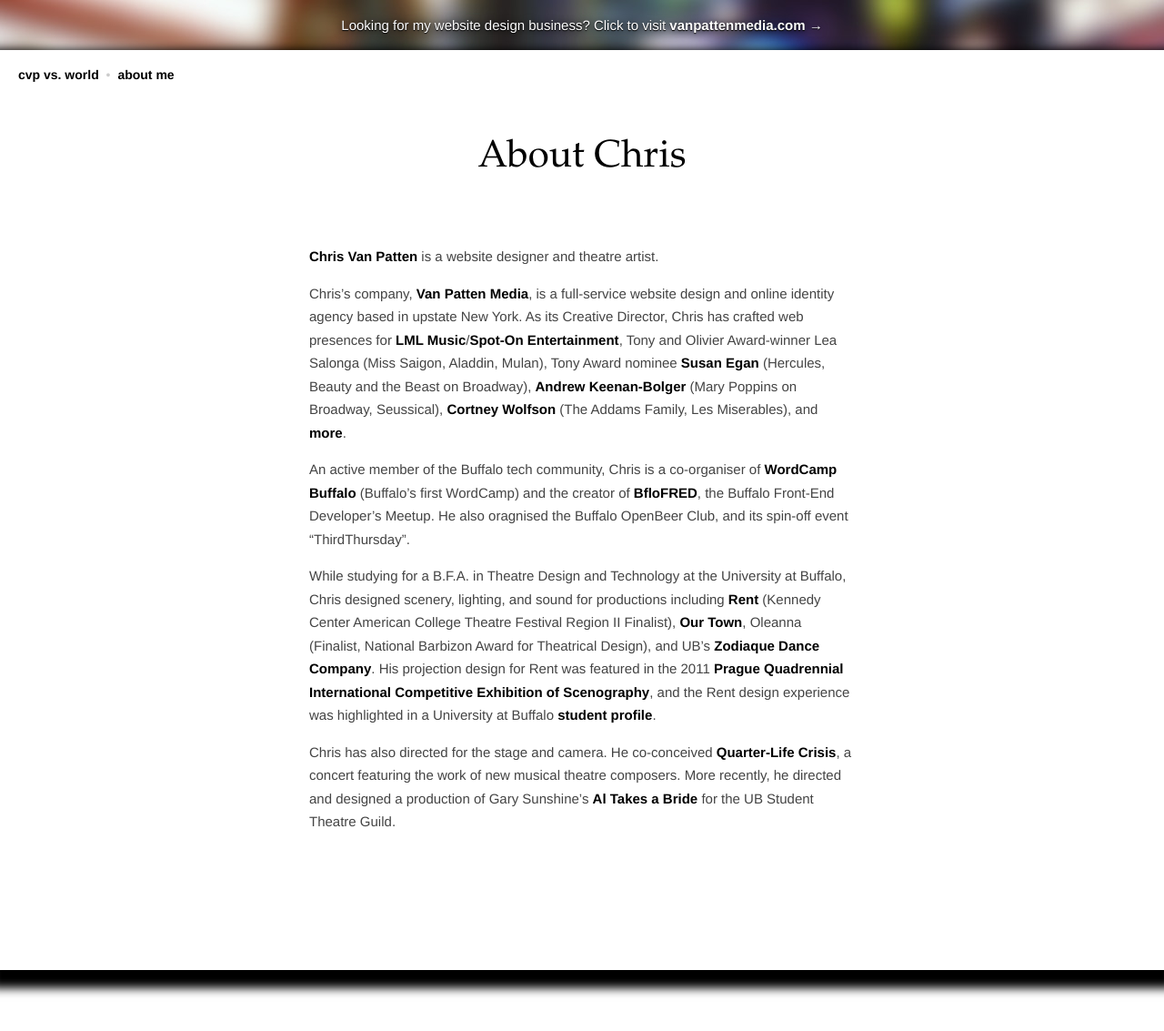
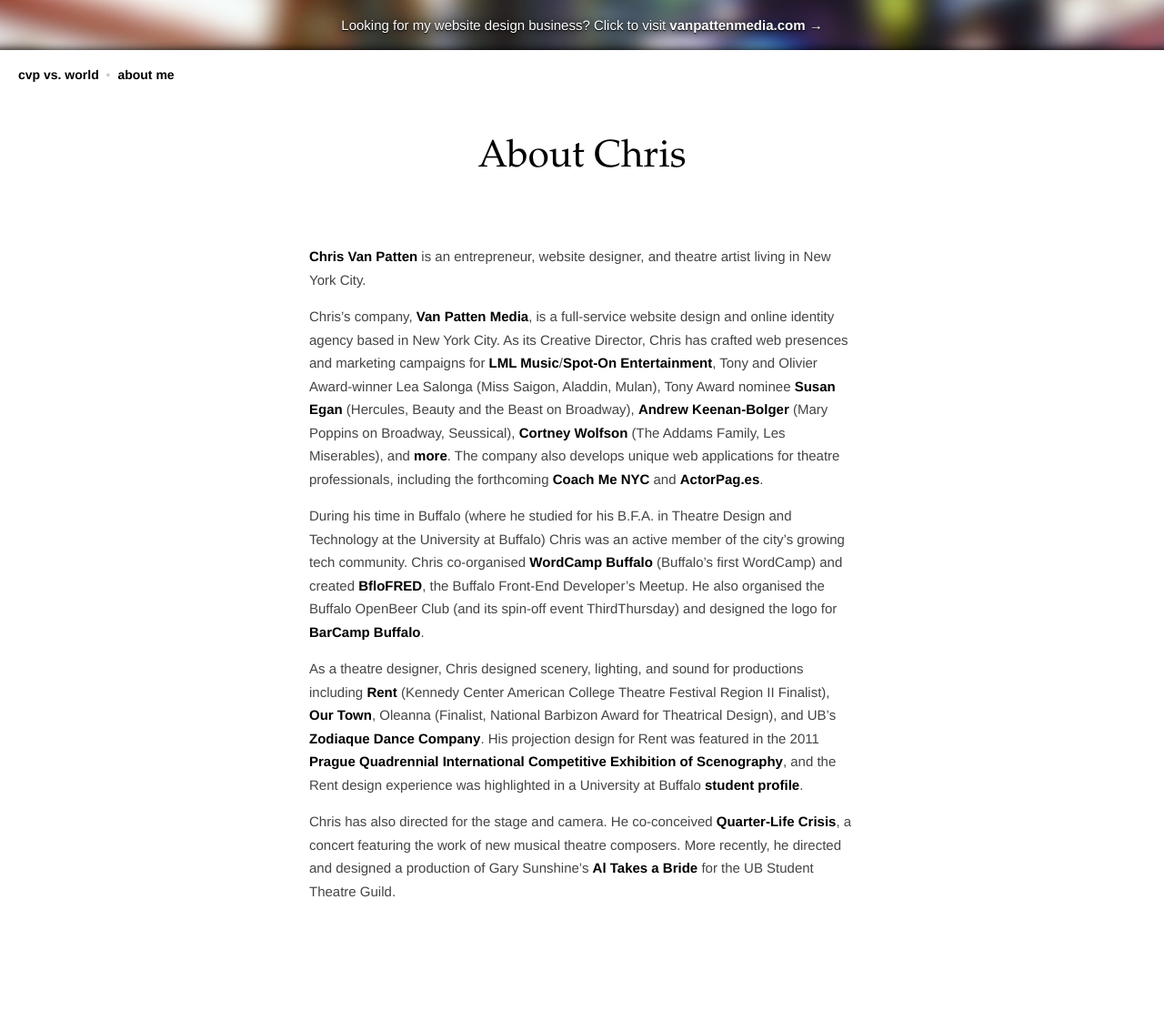
Before and after one commit to chrisvanpatten/chrisvanpatten.github.com, a Jekyll site: the page built from about/index.md, in a window 1280 px wide and 1142 px high. Shown: the top 1133 px of the window at 91% size. Built offline with Jekyll 4.4.1, drawn with Linux system fonts in a browser that asks for light colours.

Commit message:
Bio updates

```diff
--- a/about/index.md
+++ b/about/index.md
@@ -6,12 +6,12 @@ status: publish
 title: About Chris
 ---
 
-**[Chris Van Patten](http://www.chrisvanpatten.com/)** is a website designer and theatre artist.
+**[Chris Van Patten](http://www.chrisvanpatten.com/)** is an entrepreneur, website designer, and theatre artist living in New York City.
 
-Chris's company, [Van Patten Media](http://www.vanpattenmedia.com/), is a full-service website design and online identity agency based in upstate New York. As its Creative Director, Chris has crafted web presences for [LML Music](http://www.lmlmusic.com/)/[Spot-On Entertainment](http://www.spot-onentertainment.com/), Tony and Olivier Award-winner Lea Salonga (Miss Saigon, Aladdin, Mulan), Tony Award nominee [Susan Egan](http://www.susanegan.net/) (Hercules, Beauty and the Beast on Broadway), [Andrew Keenan-Bolger](http://www.andrewkeenanbolger.com/) (Mary Poppins on Broadway, Seussical), [Cortney Wolfson](http://www.cortneywolfson.com/) (The Addams Family, Les Miserables), and [more](http://www.chrisvanpatten.com/portfolio/web/).
+Chris's company, [Van Patten Media](http://www.vanpattenmedia.com/), is a full-service website design and online identity agency based in New York City. As its Creative Director, Chris has crafted web presences and marketing campaigns for [LML Music](http://www.lmlmusic.com/)/[Spot-On Entertainment](http://www.spot-onentertainment.com/), Tony and Olivier Award-winner Lea Salonga (Miss Saigon, Aladdin, Mulan), Tony Award nominee [Susan Egan](http://www.susanegan.net/) (Hercules, Beauty and the Beast on Broadway), [Andrew Keenan-Bolger](http://www.andrewkeenanbolger.com/) (Mary Poppins on Broadway, Seussical), [Cortney Wolfson](http://www.cortneywolfson.com/) (The Addams Family, Les Miserables), and [more](http://www.vanpattenmedia.com/portfolio/). The company also develops unique web applications for theatre professionals, including the forthcoming [Coach Me NYC](http://www.coachmenyc.com/) and [ActorPag.es](http://actorpag.es).
 
-An active member of the Buffalo tech community, Chris is a co-organiser of [WordCamp Buffalo](http://2012.buffalo.wordcamp.org/) (Buffalo's first WordCamp) and the creator of [BfloFRED](http://twitter.com/bflofred), the Buffalo Front-End Developer's Meetup. He also oragnised the Buffalo OpenBeer Club, and its spin-off event "ThirdThursday".
+During his time in Buffalo (where he studied for his B.F.A. in Theatre Design and Technology at the University at Buffalo) Chris was an active member of the city's growing tech community. Chris co-organised [WordCamp Buffalo](http://2012.buffalo.wordcamp.org/) (Buffalo's first WordCamp) and created [BfloFRED](http://bflofred.com/), the Buffalo Front-End Developer's Meetup. He also organised the Buffalo OpenBeer Club (and its spin-off event ThirdThursday) and designed the logo for [BarCamp Buffalo](http://barcampbuffalo.org/).
 
-While studying for a B.F.A. in Theatre Design and Technology at the University at Buffalo, Chris designed scenery, lighting, and sound for productions including [Rent](http://chrisvanpatten.com/portfolio/theatre/rent/) (Kennedy Center American College Theatre Festival Region II Finalist), [Our Town](http://chrisvanpatten.com/portfolio/theatre/ourtown/), Oleanna (Finalist, National Barbizon Award for Theatrical Design), and UB's [Zodiaque Dance Company](http://chrisvanpatten.com/portfolio/theatre/zodiaquespring2010/). His projection design for Rent was featured in the 2011 [Prague Quadrennial International Competitive Exhibition of Scenography](http://www.pq.cz/en/international-competitive-exhibition.html), and the Rent design experience was highlighted in a University at Buffalo [student profile](http://admissions.buffalo.edu/changeit/chris_van_patten.php).
+As a theatre designer, Chris designed scenery, lighting, and sound for productions including [Rent](http://chrisvanpatten.com/portfolio/theatre/rent/) (Kennedy Center American College Theatre Festival Region II Finalist), [Our Town](http://chrisvanpatten.com/portfolio/theatre/ourtown/), Oleanna (Finalist, National Barbizon Award for Theatrical Design), and UB's [Zodiaque Dance Company](http://chrisvanpatten.com/portfolio/theatre/zodiaquespring2010/). His projection design for Rent was featured in the 2011 [Prague Quadrennial International Competitive Exhibition of Scenography](http://www.pq.cz/en/international-competitive-exhibition.html), and the Rent design experience was highlighted in a University at Buffalo [student profile](http://admissions.buffalo.edu/changeit/chris_van_patten.php).
 
 Chris has also directed for the stage and camera. He co-conceived [Quarter-Life Crisis](http://www.youtube.com/watch?v=YlyJoHDy5Lk), a concert featuring the work of new musical theatre composers. More recently, he directed and designed a production of Gary Sunshine's [Al Takes a Bride](http://chrisvanpatten.com/altakesabride/) for the UB Student Theatre Guild.
```
